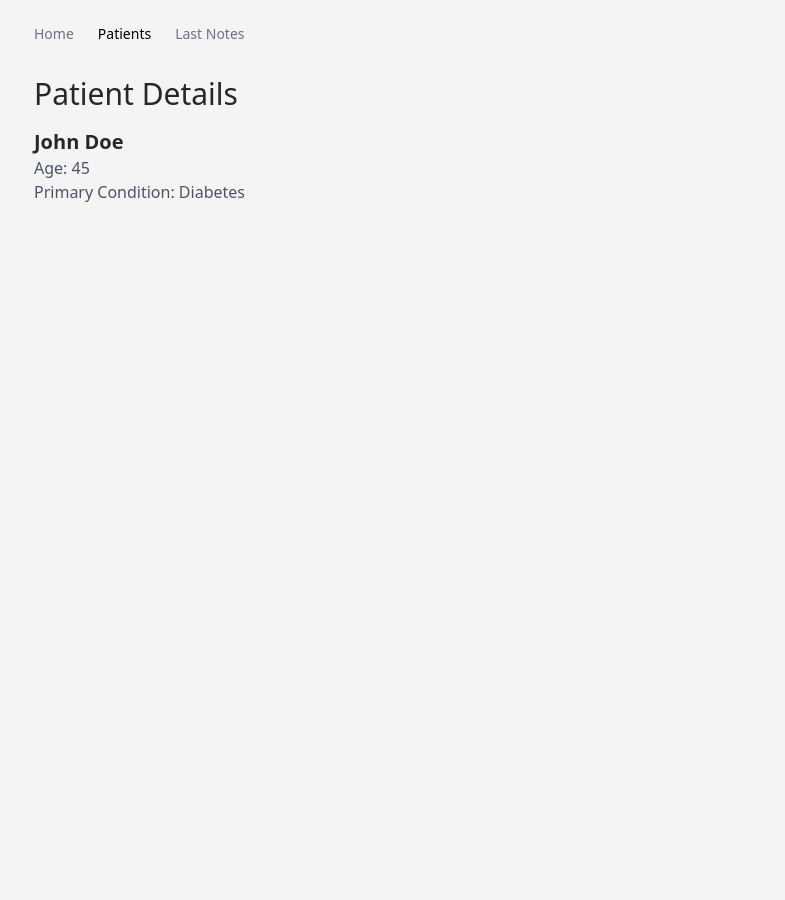
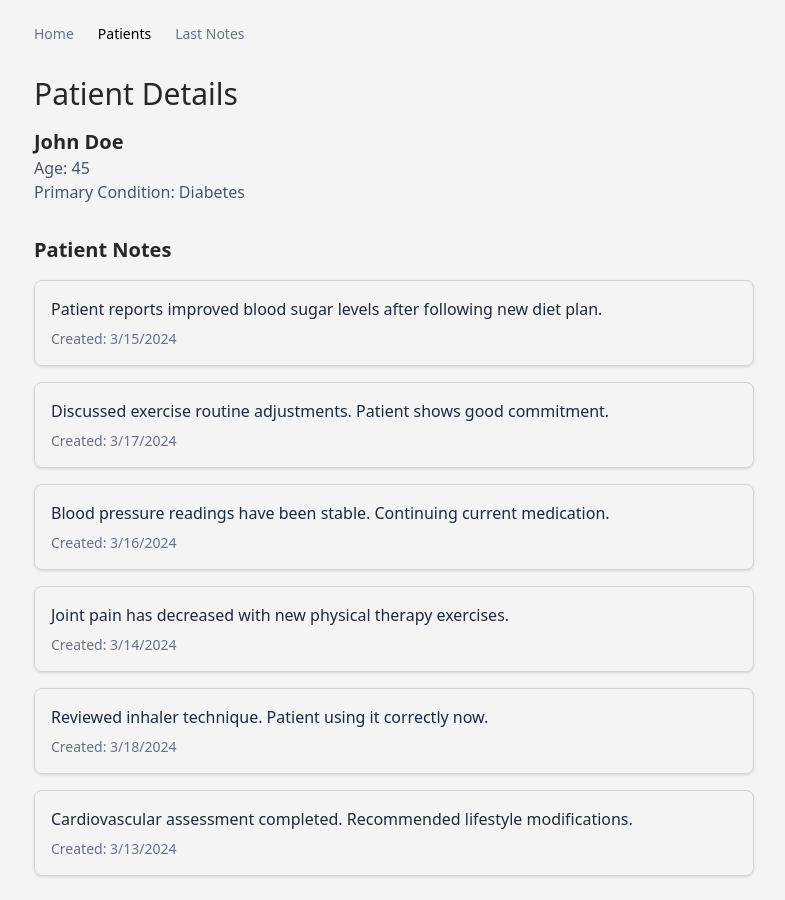
Before and after one commit to manumorante/track-patients, a React (Vite) app: page /patients/1 in a window 1280 px wide. Shown: the whole page, without its empty margins (246-1031 px from the left). Before the commit the page ends 800 px from the top, so only its background shows below. Built offline with nearby package versions, Linux system fonts and the light colour scheme.

Commit message:
add simple notes

```diff
--- /dev/null
+++ b/src/components/PatientNotes.tsx
@@ -0,0 +1,32 @@
+import { useNotes } from '@/hooks/useNotes'
+
+export function PatientNotes({ patientId }: { patientId: string }) {
+  const { data: notes, isLoading, error } = useNotes(patientId)
+
+  if (isLoading) {
+    return <p className="text-gray-600">Loading notes...</p>
+  }
+
+  if (error) {
+    return <p className="text-red-600">Error loading notes: {error.message}</p>
+  }
+
+  if (!notes || notes.length === 0) {
+    return <p className="text-gray-600">No notes available for this patient.</p>
+  }
+
+  return (
+    <div className="space-y-4">
+      {notes.map((note) => (
+        <div key={note.id} className="rounded-lg border p-4 shadow-sm">
+          <p className="text-gray-800">{note.text}</p>
+          <p className="mt-2 text-sm text-gray-500">
+            {note.updatedAt !== note.createdAt
+              ? `Updated: ${new Date(note.updatedAt).toLocaleDateString()}`
+              : `Created: ${new Date(note.createdAt).toLocaleDateString()}`}
+          </p>
+        </div>
+      ))}
+    </div>
+  )
+}
--- a/src/pages/PatientDetailPage.tsx
+++ b/src/pages/PatientDetailPage.tsx
@@ -1,16 +1,21 @@
 import { useParams } from 'react-router-dom'
 import { usePatient } from '@/hooks/usePatients'
+import { PatientNotes } from '@/components/PatientNotes'
 
 export default function PatientDetailPage() {
   const { id } = useParams()
-  const { data: patient, isLoading, error } = usePatient(id!)
+  const { data: patient, isLoading: isLoadingPatient, error: patientError } = usePatient(id ?? '')
 
-  if (isLoading) {
+  if (!id) {
+    return <div>Invalid patient ID</div>
+  }
+
+  if (isLoadingPatient) {
     return <div>Loading patient information...</div>
   }
 
-  if (error) {
-    return <div>Error loading patient: {error.message}</div>
+  if (patientError) {
+    return <div>Error loading patient: {patientError.message}</div>
   }
 
   if (!patient) {
@@ -26,6 +31,11 @@ export default function PatientDetailPage() {
           <p className="text-gray-600">Age: {patient.age}</p>
           <p className="text-gray-600">Primary Condition: {patient.primaryCondition}</p>
         </div>
+
+        <div className="mt-8">
+          <h2 className="mb-4 text-xl font-semibold">Patient Notes</h2>
+          <PatientNotes patientId={id} />
+        </div>
       </div>
     </div>
   )
```
